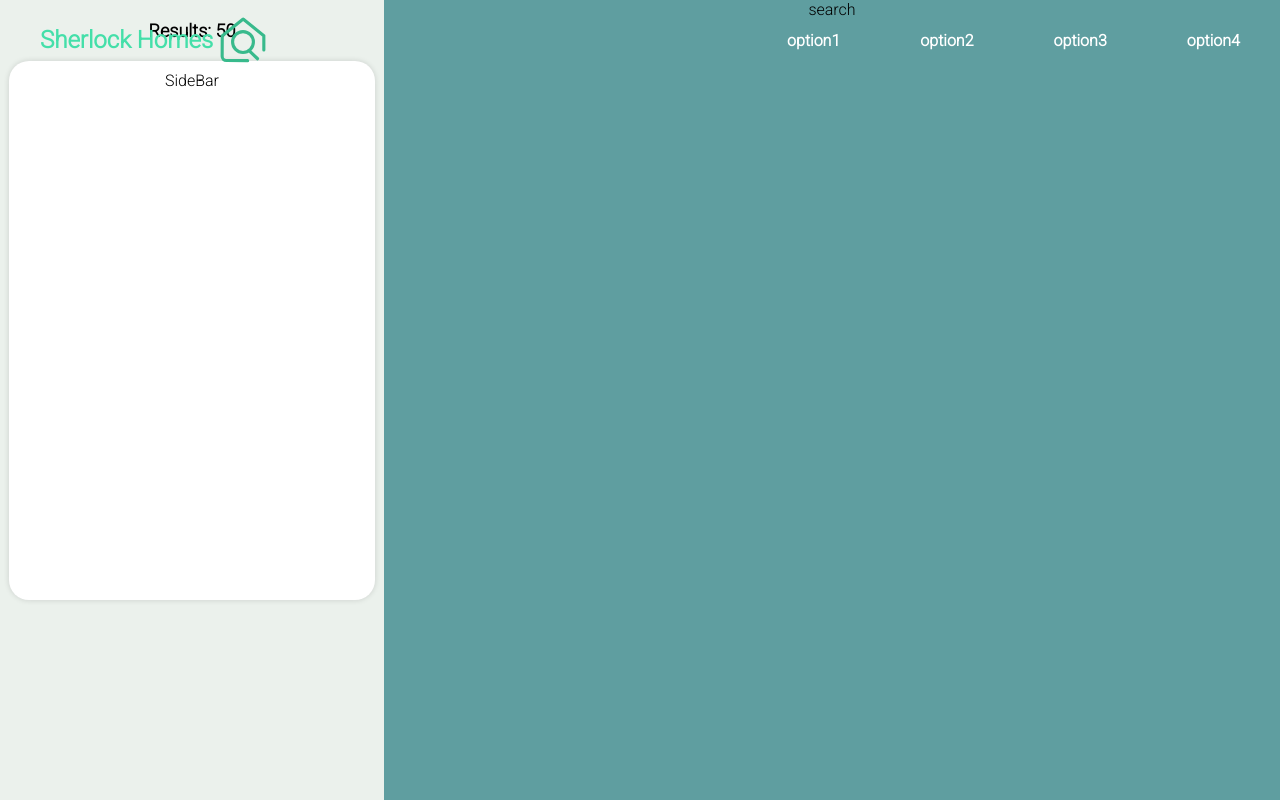
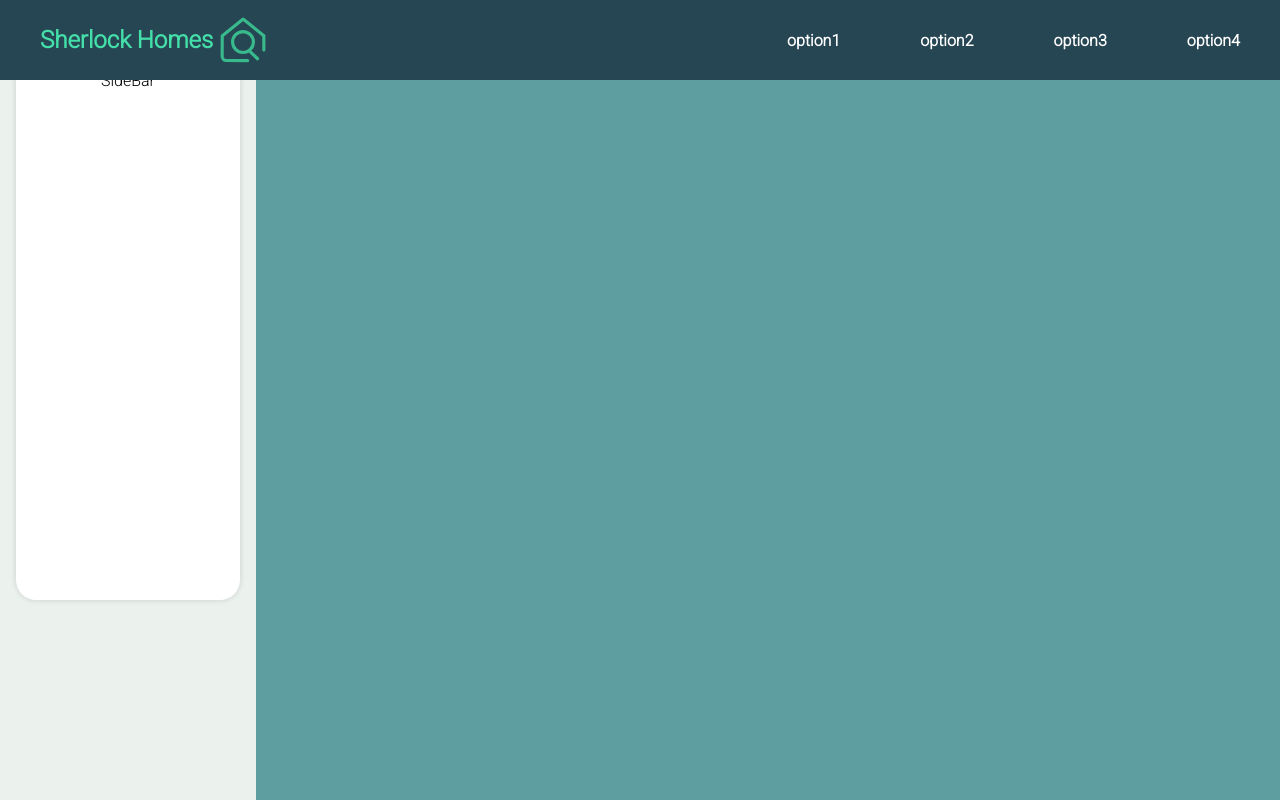
Before and after one commit to ElBugs99/Sherlock-Homes, a React (Create React App) app in the folder client/: page /search in a window 1280 px wide. Built offline with nearby package versions, Linux system fonts and the light colour scheme.

Commit message:
miscelaneous changes

```diff
--- a/client/src/Components/Search/search.css
+++ b/client/src/Components/Search/search.css
@@ -9,7 +9,7 @@
 }
 
 .search-info {
-    width: 30%;
+    width: 20%;
     height: 600px;
     display: flex;
     justify-content: center;
@@ -21,7 +21,7 @@
     display: flex;
     flex-direction: column;
     background-color: cadetblue;
-    width: 70%;
+    width: 80%;
     height: 100%;
     align-items: center;
 }
--- a/client/src/Components/UI/NavBar/navBar.css
+++ b/client/src/Components/UI/NavBar/navBar.css
@@ -1,6 +1,6 @@
 .navBar {
     height: 10vh;
-    /* background-color: #264653; */
+    background-color: #264653;
     color: white;
     display: flex;
     align-items: center;
--- a/client/src/Components/UI/SideBar/sideBar.css
+++ b/client/src/Components/UI/SideBar/sideBar.css
@@ -1,6 +1,6 @@
 .side-bar {
     background-color: white;
-    width: 90%;
+    width: 80%;
     height: 1000px;
     text-align: center;
     font-size: medium;
```
